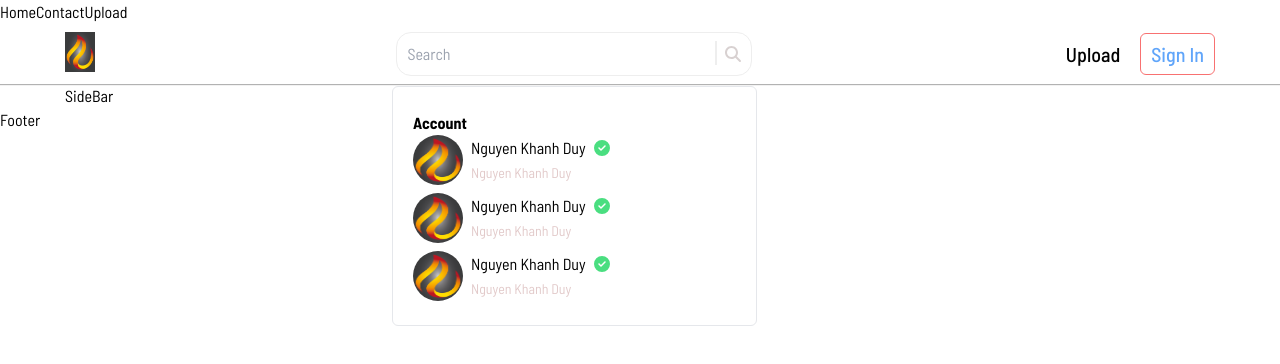
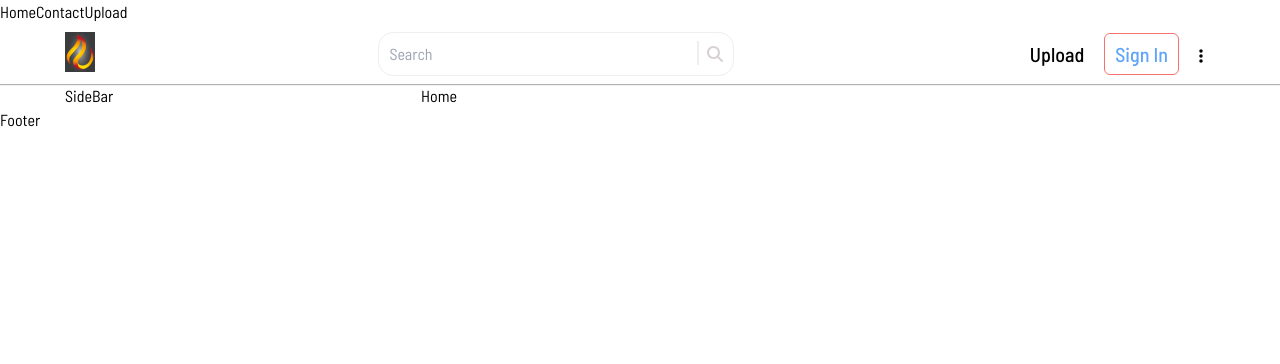
Before and after one commit to NguyenKhanhDuy612/tiktok-ui, a React (Vite) app: page / in a window 1280 px wide. Shown: the top 364 px of the page. Built offline with nearby package versions, Linux system fonts and the light colour scheme.

Commit message:
setup menu (menu popper, menu item)

```diff
--- a/src/components/Button/Button.jsx
+++ b/src/components/Button/Button.jsx
@@ -38,7 +38,7 @@ const Button = ({to, href, children,  Comp = 'button', passProps, onClick, outli
 	}
 
 	return (
-		<Comp {...props} className={` space-x-1 inline-block  font-medium rounded-md ${outline ? 'border border-red-400 py-[6px] px-[10px] text-blue-400' :'py-2 px-3'} ${text || outline ? '': 'bg-blue-200'} ${text ? 'hover:underline': ''}  ${font} ${disable ? 'pointer-events-none':''}` } >
+		<Comp {...props} className={` space-x-2 inline-block  font-medium rounded-md ${outline ? 'border border-red-400 py-[6px] px-[10px] text-blue-400' :'py-2 px-3'} ${text || outline ? '': 'bg-blue-200'} ${text ? 'hover:underline': ''}  ${font} ${disable ? 'pointer-events-none':''}` } >
 			{lefticon && <span>{lefticon}</span>}
 			<span>{children}</span>
 			{righticon && <span>{righticon}</span>}
--- a/src/components/Layout/components/Header/Header.jsx
+++ b/src/components/Layout/components/Header/Header.jsx
@@ -2,18 +2,39 @@ import React, { useState } from "react";
 import images from "../../../../assets/images";
 import { FontAwesomeIcon } from "@fortawesome/react-fontawesome";
 import {
+	faCircleQuestion,
 	faCircleXmark,
-	faLocationDot,
+	faEarthAsia,
+	faEllipsisVertical,
+	faKeyboard,
 	faMagnifyingGlass,
 	faSpinner,
 } from "@fortawesome/free-solid-svg-icons";
 import Tippy from '@tippyjs/react/headless';
+
 import AccountItem from "../../../AccountItem/AccountItem";
 import Button from "../../../Button/Button";
+import Menu from "../../../Porper/Menu";
 
 const Header = () => {
 	const [searchResult, setSearchResult] = useState([]);
 	const [visible, setSearchVisible] = useState(true);
+
+	const MenuItem =[
+		{
+			icon: <FontAwesomeIcon icon={faEarthAsia}/>,
+			title: 'Language'
+		},
+		{
+			icon: <FontAwesomeIcon icon={faCircleQuestion}/>,
+			title: 'Feedback and help',
+			to: '/upload'
+		},
+		{
+			icon: <FontAwesomeIcon icon={faKeyboard}/>,
+			title: 'Keyboard'
+		},
+	]
 
 	return (
 		<header className="h-[60px] shadow-[0px_1px_1px_rgba(0,0,0,0.3)] flex items-center">
@@ -23,9 +44,9 @@ const Header = () => {
 						<img className="w-[30px] h-[40px]" src={images.logo} alt="logo" />
 					</div>
 					<Tippy
-						visible={visible}
+						interactive
 						render={attrs => (
-						<div className="w-[365px] bg-white border py-6 px-5 rounded-md" tabIndex="-1" {...attrs}>
+						<div className="w-[365px] bg-white border py-6 px-5 rounded-md shadow-lg shadow-indigo-500/50" tabIndex="-1" {...attrs}>
 							<h4 className="font-bold">Account</h4>
 							<div className="space-y-2">
 								<AccountItem  />
@@ -60,6 +81,9 @@ const Header = () => {
 						{/* <Button text to={'/login'} lefticon={<FontAwesomeIcon icon={faLocationDot} />}>Sign In </Button> */}
 						<Button text > Upload </Button>
 						<Button outline disable  onClick={()=>alert('click')} >Sign In </Button>
+						<Menu items={MenuItem} >
+							<span className="p-3 cursor-pointer"><FontAwesomeIcon icon={faEllipsisVertical} /></span>
+						</Menu>
 					</div>
 				</div>
 			</div>
--- /dev/null
+++ b/src/components/Porper/Menu.jsx
@@ -0,0 +1,31 @@
+import Tippy from '@tippyjs/react/headless';
+import MenuItem from './MenuItem';
+
+const Menu = ({children, items}) => {
+
+	console.log('item',items);
+	const renderItems = ()=>(
+		<MenuItem data={items} />
+	)
+
+	return (
+		<>
+			<Tippy
+				interactive
+				delay= {[100, 200]}
+				placement='bottom-end'
+				render={attrs => (
+				<div className="min-w-[250px] bg-white border py-6 px-5 rounded-md shadow-lg shadow-indigo-500/50" tabIndex="-1" {...attrs}>
+					<ul className="space-y-2">
+						{renderItems()}
+					</ul>
+				</div>
+				)}
+			>
+				{children}
+			</Tippy>
+		</>
+	)
+}
+
+export default Menu
--- /dev/null
+++ b/src/components/Porper/MenuItem.jsx
@@ -0,0 +1,16 @@
+import React from 'react'
+import Button from '../Button/Button'
+
+const MenuItem = ({data}) => {
+  return (
+	data?.map((item, index)=>(
+		<li key={index}>
+			<Button text lefticon={item?.icon} to={item?.to}>
+				<span>{item?.title}</span>
+			</Button>
+		</li>
+	))
+  )
+}
+
+export default MenuItem
```
Also changed, not shown: src/components/Porper/Porper.jsx (added).
